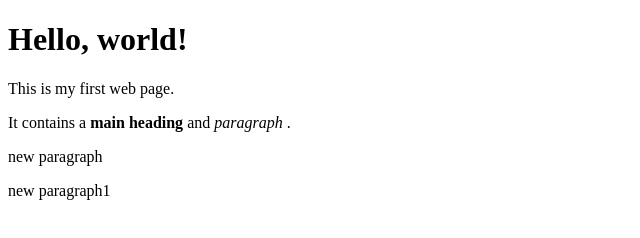
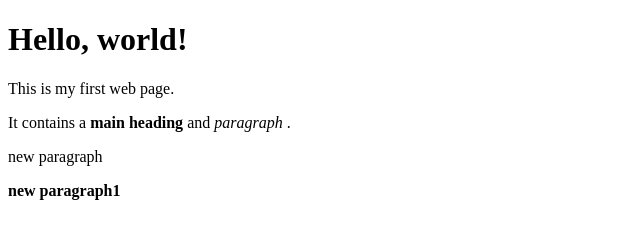
Before and after one commit to samudra1024/sample, a plain HTML site: page index.html in a window 1280 px wide. Shown: the full height of the page, 0-640 px from the left. Drawn offline with Linux system fonts and the light colour scheme.

Commit message:
bolded paragragh

```diff
--- a/index.html
+++ b/index.html
@@ -10,6 +10,6 @@
              <strong>main heading</strong> and <em> paragraph </em>.
         </p>
         <p>new paragraph</p>
-        <p>new paragraph1 </p>
+        <p><b>new paragraph1</b></p>
     </body>
 </html>
```
